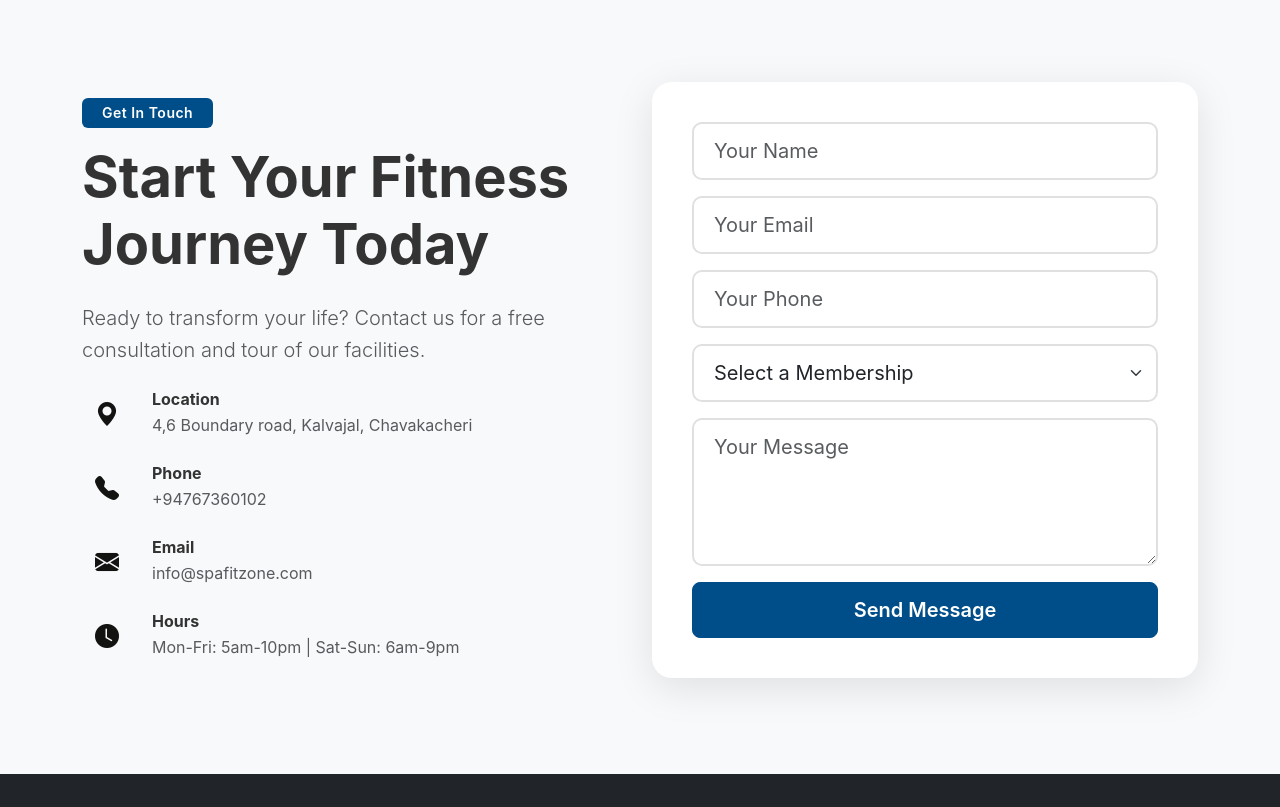
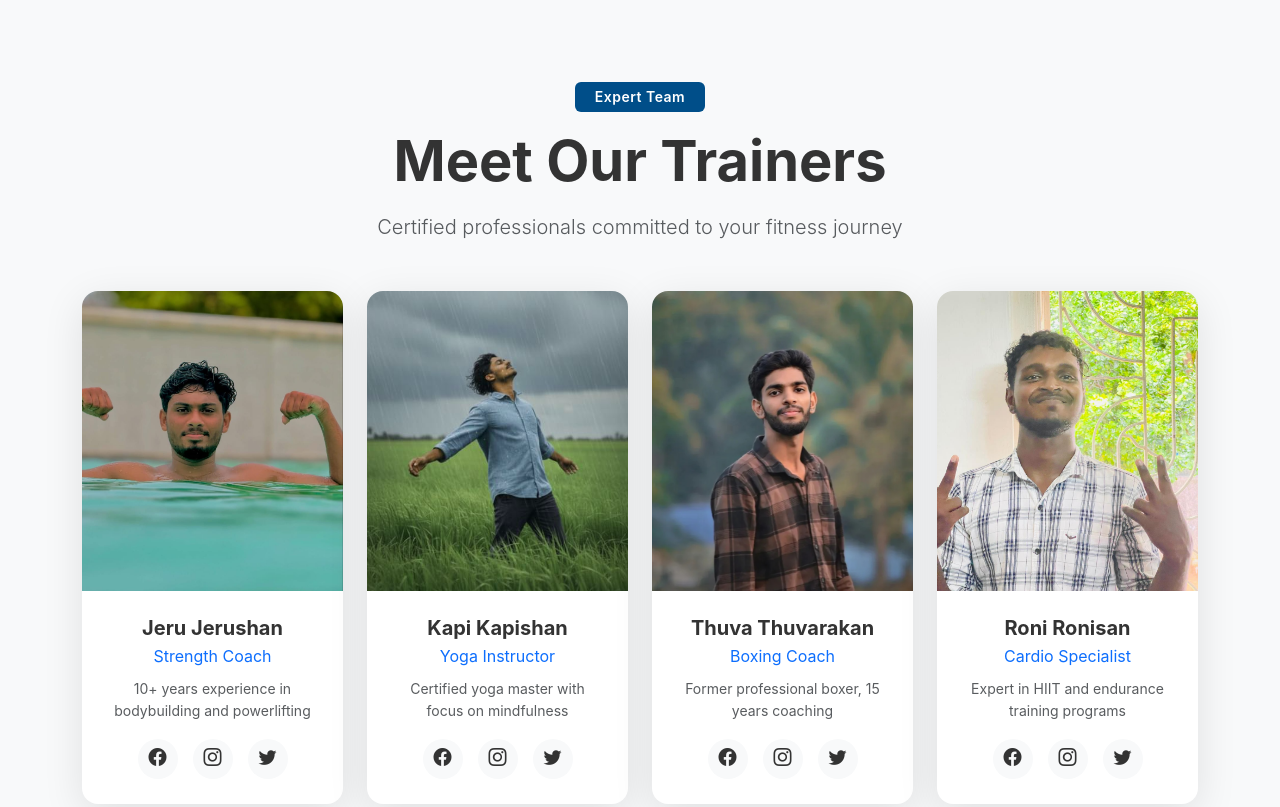
Before and after one commit to Paviththira-06/G-4-Fitness, a plain HTML site: page index.html in a window 1280 px wide. Shown: the part 2160-2967 px from the top of the page. Drawn offline with nearby package versions, Linux system fonts and the light colour scheme.

Commit message:
trainers

```diff
--- a/index.html
+++ b/index.html
@@ -97,7 +97,7 @@
       </div>
     </section>
 
-    <!-- about -->
+    <!-- classes -->
       <section id="classes" class="py-5">
       <div class="container py-5">
         <div class="text-center mb-5">
@@ -246,6 +246,88 @@
                     <i class="bi bi-fire text-primary"></i>
                     <span class="ms-2 text-muted">Very High</span>
                   </div>
+                </div>
+              </div>
+            </div>
+          </div>
+        </div>
+      </div>
+    </section>
+
+    <!-- trainers -->
+
+     <section id="trainers" class="py-5 bg-light">
+      <div class="container py-5">
+        <div class="text-center mb-5">
+          <span class="badge bg-primary mb-3">Expert Team</span>
+          <h2 class="display-4 fw-bold mb-3">Meet Our Trainers</h2>
+          <p class="lead text-muted">Certified professionals committed to your fitness journey</p>
+        </div>
+        <div class="row g-4">
+          <div class="col-lg-3 col-md-6">
+            <div class="trainer-card">
+              <div class="trainer-image">
+                <img src="/Media/jeru.jpg" alt="Trainer">
+              </div>
+              <div class="trainer-content">
+                <h5 class="fw-bold mb-1">Jeru Jerushan</h5>
+                <p class="text-primary mb-2">Strength Coach</p>
+                <p class="text-muted small mb-3">10+ years experience in bodybuilding and powerlifting</p>
+                <div class="social-links">
+                  <a href="#"><i class="bi bi-facebook"></i></a>
+                  <a href="#"><i class="bi bi-instagram"></i></a>
+                  <a href="#"><i class="bi bi-twitter"></i></a>
+                </div>
+              </div>
+            </div>
+          </div>
+          <div class="col-lg-3 col-md-6">
+            <div class="trainer-card">
+              <div class="trainer-image">
+                <img src="/Media/kapi.jpg" alt="Trainer">
+              </div>
+              <div class="trainer-content">
+                <h5 class="fw-bold mb-1">Kapi Kapishan</h5>
+                <p class="text-primary mb-2">Yoga Instructor</p>
+                <p class="text-muted small mb-3">Certified yoga master with focus on mindfulness</p>
+                <div class="social-links">
+                  <a href="#"><i class="bi bi-facebook"></i></a>
+                  <a href="#"><i class="bi bi-instagram"></i></a>
+                  <a href="#"><i class="bi bi-twitter"></i></a>
+                </div>
+              </div>
+            </div>
+          </div>
+          <div class="col-lg-3 col-md-6">
+            <div class="trainer-card">
+              <div class="trainer-image">
+                <img src="/Media/thuva.jpg" alt="Trainer">
+              </div>
+              <div class="trainer-content">
+                <h5 class="fw-bold mb-1">Thuva Thuvarakan</h5>
+                <p class="text-primary mb-2">Boxing Coach</p>
+                <p class="text-muted small mb-3">Former professional boxer, 15 years coaching</p>
+                <div class="social-links">
+                  <a href="#"><i class="bi bi-facebook"></i></a>
+                  <a href="#"><i class="bi bi-instagram"></i></a>
+                  <a href="#"><i class="bi bi-twitter"></i></a>
+                </div>
+              </div>
+            </div>
+          </div>
+          <div class="col-lg-3 col-md-6">
+            <div class="trainer-card">
+              <div class="trainer-image">
+                <img src="/Media/roni.jpg" alt="Trainer">
+              </div>
+              <div class="trainer-content">
+                <h5 class="fw-bold mb-1">Roni Ronisan</h5>
+                <p class="text-primary mb-2">Cardio Specialist</p>
+                <p class="text-muted small mb-3">Expert in HIIT and endurance training programs</p>
+                <div class="social-links">
+                  <a href="#"><i class="bi bi-facebook"></i></a>
+                  <a href="#"><i class="bi bi-instagram"></i></a>
+                  <a href="#"><i class="bi bi-twitter"></i></a>
                 </div>
               </div>
             </div>
--- a/style.css
+++ b/style.css
@@ -157,19 +157,7 @@ html {
   transform: translateY(-5px);
 }
 
-/* about */
-.icon-box {
-  width: 60px;
-  height: 60px;
-  background: linear-gradient(135deg, var(--primary-color), #ff8c5a);
-  border-radius: 12px;
-  display: flex;
-  align-items: center;
-  justify-content: center;
-  color: white;
-  font-size: 24px;
-  box-shadow: 0 10px 30px rgba(255, 107, 53, 0.3);
-}
+/* classes */
 
 .class-card {
   background: white;
@@ -210,6 +198,67 @@ html {
 
 .class-content {
   padding: 30px;
+}
+/* trainers */
+
+.trainer-card {
+  background: white;
+  border-radius: 16px;
+  overflow: hidden;
+  box-shadow: 0 10px 40px rgba(0, 0, 0, 0.1);
+  transition: var(--transition);
+  height: 100%;
+}
+
+.trainer-card:hover {
+  transform: translateY(-10px);
+  box-shadow: 0 20px 60px rgba(0, 0, 0, 0.15);
+}
+
+.trainer-image {
+  height: 300px;
+  overflow: hidden;
+}
+
+.trainer-image img {
+  width: 100%;
+  height: 100%;
+  object-fit: cover;
+  transition: var(--transition);
+}
+
+.trainer-card:hover .trainer-image img {
+  transform: scale(1.1);
+}
+
+.trainer-content {
+  padding: 25px;
+  text-align: center;
+}
+
+.social-links {
+  display: flex;
+  gap: 15px;
+  justify-content: center;
+}
+
+.social-links a {
+  width: 40px;
+  height: 40px;
+  border-radius: 50%;
+  background-color: var(--light-color);
+  display: flex;
+  align-items: center;
+  justify-content: center;
+  color: var(--text-color);
+  transition: var(--transition);
+  font-size: 18px;
+}
+
+.social-links a:hover {
+  background-color: var(--primary-color);
+  color: white;
+  transform: translateY(-3px);
 }
 
 /* contact */
```
Also changed, not shown: Media/jeru.jpg (added), Media/kapi.jpg (added), Media/roni.jpg (added), Media/thuva.jpg (added).
